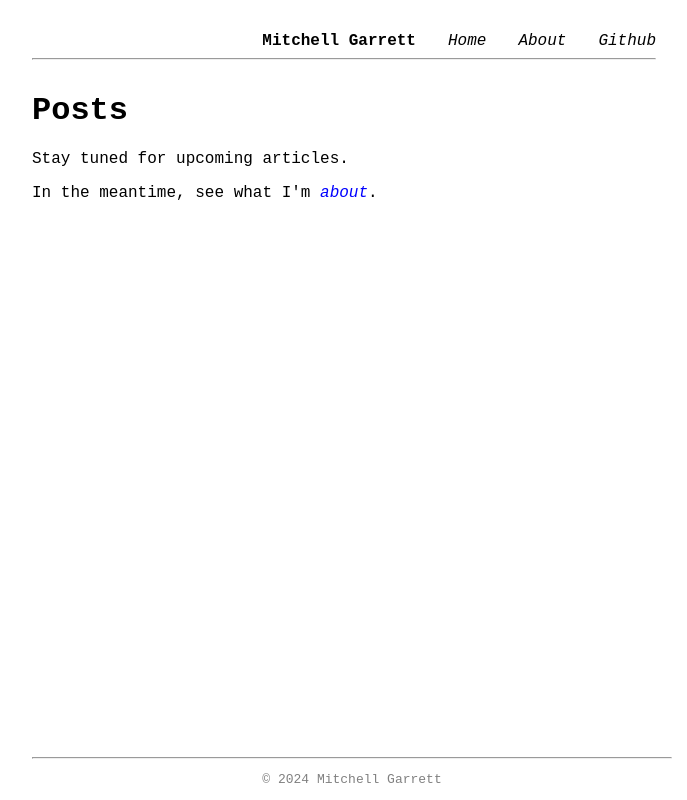
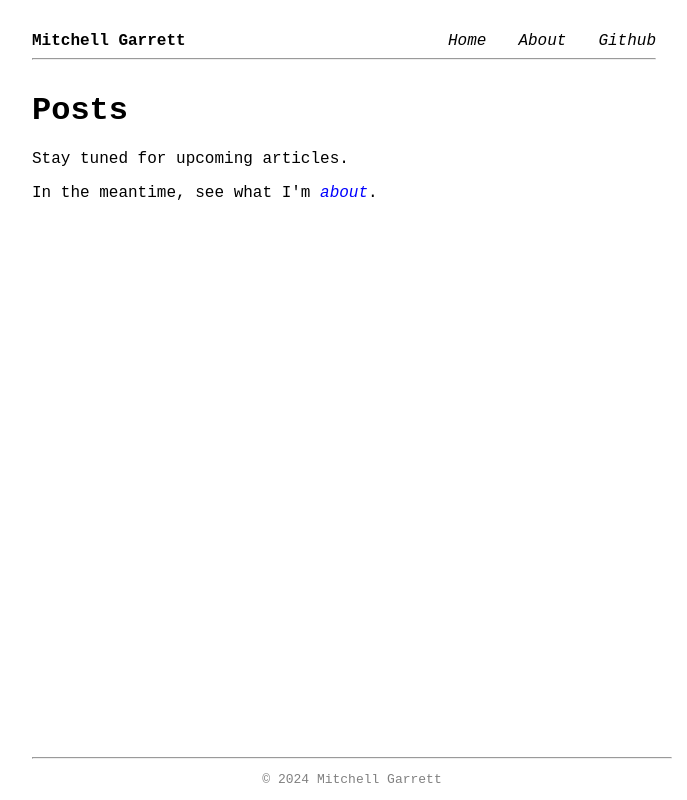
Before and after one commit to mitchellgarrett/Portfolio, a React (Create React App) app: page / in a window 1280 px wide. Shown: the whole page, without its empty margins (296-983 px from the left). Built offline with nearby package versions, Linux system fonts and the light colour scheme.

Commit message:
Fix header alignment

```diff
--- a/src/components/Header.tsx
+++ b/src/components/Header.tsx
@@ -4,10 +4,14 @@ import { Link } from "react-router-dom";
 function Header() {
     return (
         <div className="Header">
-            <p>Mitchell Garrett</p>
-            <Link to="/">Home</Link>
-            <Link to="/howdy">About</Link>
-            <a href="https://github.com/mitchellgarrett">Github</a>
+            <div className="left">
+                <p>Mitchell Garrett</p>
+            </div>
+            <div className="right">
+                <Link to="/">Home</Link>
+                <Link to="/howdy">About</Link>
+                <a href="https://github.com/mitchellgarrett">Github</a>
+            </div>
             <hr />
         </div>
     );
--- a/src/styles/Header.css
+++ b/src/styles/Header.css
@@ -2,21 +2,31 @@
     width: 100%;
     margin-top: 2rem;
     margin-bottom: 2rem;
-    text-align: right;
+}
+
+.Header .left {
+    display: inline-block;
+}
+
+.Header .right {
+    float: right;
 }
 
 .Header p {
     display: inline;
-    text-align: left;
     font-weight: bold;
 }
 
+.Header a,
 .Header button {
     color: inherit;
     text-decoration: none;
-    font-size: inherit;
     font-style: italic;
     margin-left: 2rem;
+}
+
+.Header button {
+    font-size: inherit;
     border: none;
     background-color: inherit;
     cursor: pointer;
@@ -26,13 +36,6 @@
     font-weight: bold;
 }
 
-.Header a {
-    color: inherit;
-    text-decoration: none;
-    font-style: italic;
-    margin-left: 2rem;
-}
-
 .Header a:hover {
     font-weight: bold;
 }
```
